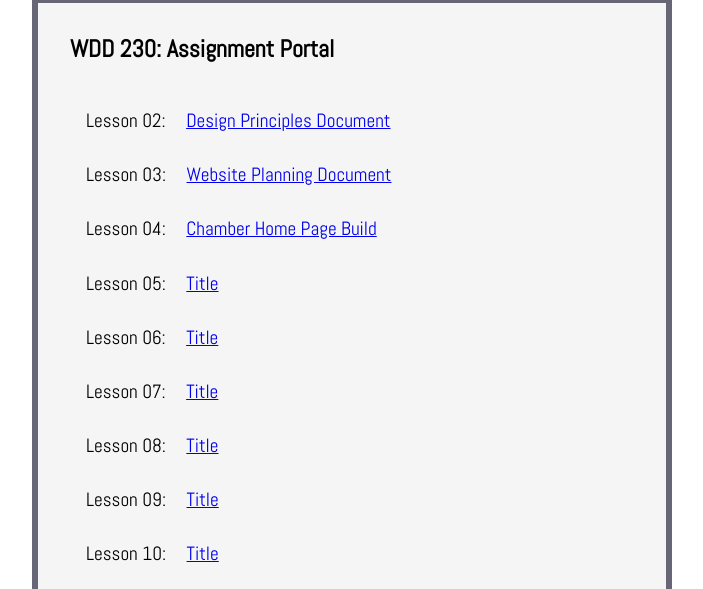
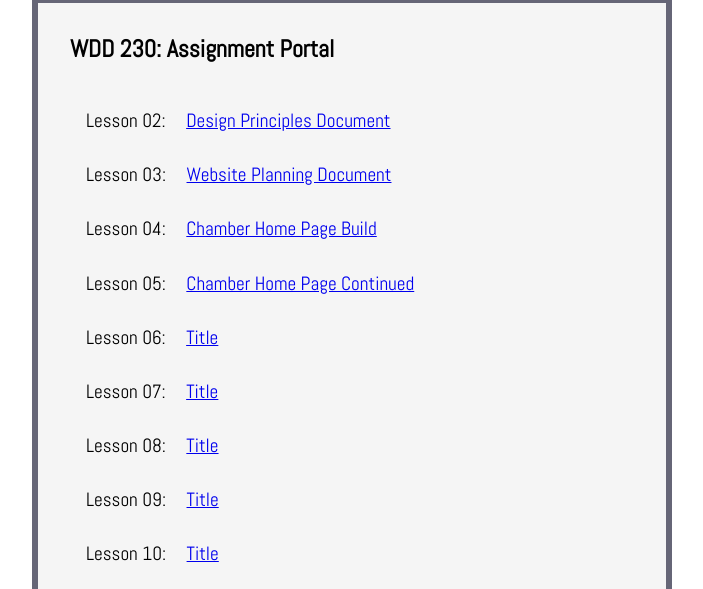
Before and after one commit to jens747/wdd230, a plain HTML site: page index.html in a window 1280 px wide. Shown: the part 211-800 px from the top of the page, without its empty margins (288-991 px from the left). Drawn offline with Linux system fonts and the light colour scheme.

Commit message:
updating assignment portal with week 5 assignment

```diff
--- a/index.html
+++ b/index.html
@@ -50,7 +50,7 @@
         </li>
         <li>
           Lesson 05:
-          <a href="index.html"> Title </a>
+          <a href="chamber/index.html"> Chamber Home Page Continued </a>
         </li>
         <li>
           Lesson 06:
```
